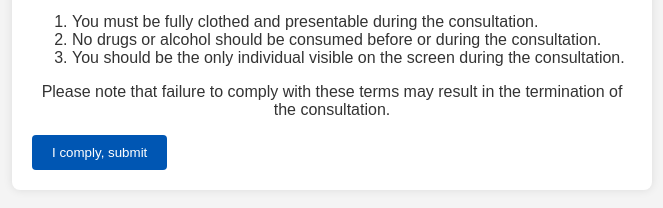
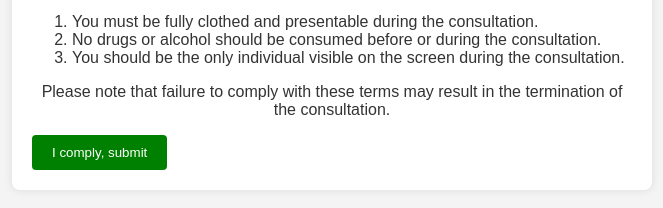
Before and after one commit to ckeilberg57/VWR, a plain HTML site: page forms/consentForm.html in a window 1280 px wide. In both pictures the pointer is over the button "I comply, submit". Shown: the part 394-602 px from the top of the page, without its empty margins (308-971 px from the left). Drawn offline with Linux system fonts and the light colour scheme.

Commit message:
Update consentForm.html

```diff
--- a/forms/consentForm.html
+++ b/forms/consentForm.html
@@ -48,7 +48,7 @@
             cursor: not-allowed;
         }
         .btn:hover {
-            background-color: #0056b3;
+            background-color: green;
         }
     </style>
 </head>
```
